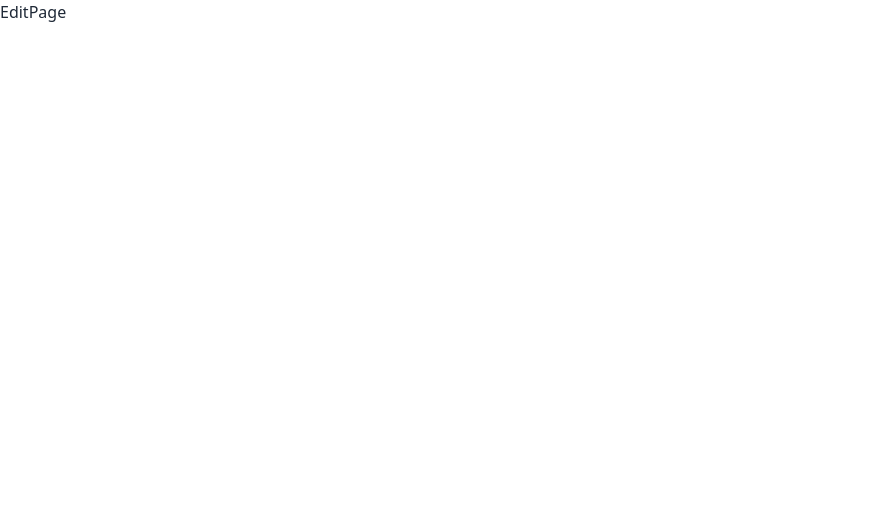
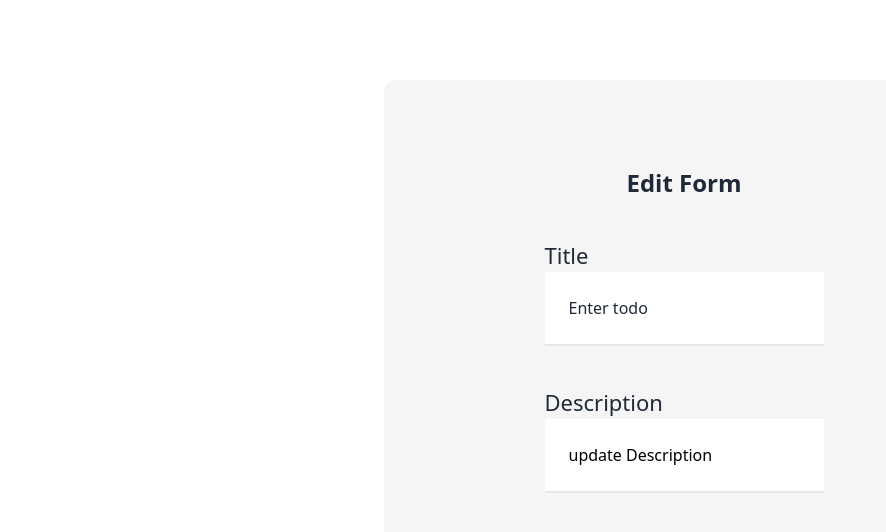
Before and after one commit to priyankashah3107/todoo, a React (Vite) app in the folder frontend/: page /edit/1 in a window 1280 px wide. Shown: the top 532 px of the page, without its empty margins (0-886 px from the left). Built offline with nearby package versions, Linux system fonts and the light colour scheme.

Commit message:
fix: fetchError

```diff
--- a/frontend/src/components/Dashboard.jsx
+++ b/frontend/src/components/Dashboard.jsx
@@ -247,7 +247,7 @@ import { useNavigate } from 'react-router-dom';
 const Dashboard = () => {
   const [tasks, setTasks] = useState([]);
   const navigate = useNavigate();
-  console.log("tasks", tasks);
+  console.log("tasks comes from Dashboard", tasks);
 
   const {mutate: logOut} = useMutation({
     mutationFn: async () => {
--- a/frontend/src/components/EditPage.jsx
+++ b/frontend/src/components/EditPage.jsx
@@ -1,8 +1,59 @@
-import React from 'react'
+import { useMutation } from '@tanstack/react-query';
+import React, { useState } from 'react'
 
-const EditPage = () => {
+const EditPage = ({tasks, setTasks}) => {
+  // const [task, setTask] = useState("Task6");
+  // const [desc, setDesc] = useState("Description 6")
+  const [formData, setFormData] = useState({
+    task: "Enter todo",
+   description:"update Description"
+
+  })
+
+  const {mutate: updateTask, isPending, isError} = useMutation({
+     mutationFn: async({task}) => {
+       try {
+         const res = await fetch(`/api/posts//update/:${id}`)
+       } catch (error) {
+
+       }
+     }
+  })
+  const saveTask = (e) => {
+    e.preventDefault();
+    updateTask()
+  }
+
+
+  const handleInputChange = (e) => {
+    setFormData({...formData, [e.target.name] : e.target.value});
+  }
   return (
-    <div>EditPage</div>
+    <div>
+      <form onClick={saveTask}
+      className='flex flex-col mt-20 ml-96 rounded-xl justify-center w-[600px] h-[500px] bg-[#f5f5f5] items-center gap-10'>
+        <h1 className='text-2xl font-semibold'>Edit Form</h1>
+        <div className='flex flex-col '>
+
+        <label className='text-[22px]'>Title</label>
+        <input type="text"
+        placeholder="Enter task"
+        onChange={handleInputChange}
+        value={formData.task}
+         className='p-6 border-b-2 ' />
+        </div>
+
+        <div className='flex flex-col '>
+        <label className='text-[22px]'>Description</label>
+        <input type="text"
+        placeholder="Enter Description"
+        onChange={handleInputChange}
+        value={formData.description}
+        className='p-6 border-b-2 text-black' />
+        </div>
+
+      </form>
+    </div>
   )
 }
 
--- a/frontend/src/components/ListTasks.jsx
+++ b/frontend/src/components/ListTasks.jsx
@@ -173,51 +173,62 @@
 
 
 
-import React, { useEffect, useState } from 'react';
-import { Link } from "react-router-dom";
+import React, { useEffect, useState } from 'react'
+import{ Link} from "react-router-dom"
 import toast from 'react-hot-toast';
 import { useDrag, useDrop } from 'react-dnd';
+import { useMutation } from '@tanstack/react-query';
 
-function ListTasks({ tasks, setTasks }) {
+const ListTasks = ({tasks, setTasks}) => {
   const [todos, setTodos] = useState([]);
   const [inProgress, setInProgress] = useState([]);
   const [closed, setClosed] = useState([]);
 
+
+  useEffect(() => {
     const fetchData = async () => {
       try {
-      const response = await fetch("/api/posts/all");
-      if (!response.ok) {
-        throw new Error("Network response was not ok");
+        const res = await fetch("/api/posts/all");
+        if (!res.ok) {
+          throw new Error('Network response was not ok');
         }
-      const todos = await response.json();
-      setTasks(todos); // Set fetched tasks
+        const result = await res.json();
+        if (result.error) {
+          throw new Error(result.error);
+        }
+        console.log("GetAllData", result);
+        setTodos(result);
       } catch (error) {
-      console.error("Fetch error: ", error);
+        console.error('Fetch error:', error);
+
       }
     };
 
-  useEffect(() => {
     fetchData();
   }, []);
 
+
   useEffect(() => {
-    if (Array.isArray(tasks)) {
-      const filterTodo = tasks.filter((task) => task.status === "todo");
-      const filterInProgress = tasks.filter((task) => task.status === "inProgress");
-      const filterClosed = tasks.filter((task) => task.status === "closed");
+    if(Array.isArray(tasks)) {
+    const filterTodo = tasks.filter((task) => task.status === "todo")
+    const filterinProgress = tasks.filter((task) => task.status === "inProgress");
+    const filterClosed = tasks.filter((task) => task.status === "closed")
 
-      setTodos([...filterTodo, ...todos]);
-      setInProgress(filterInProgress);
-      setClosed(filterClosed);
+    setTodos(filterTodo);
+    setInProgress(filterinProgress);
+    setClosed(filterClosed)
     }
   }, [tasks]);
 
-  const statuses = ["todo", "inProgress", "closed"];
+
+
+  const statueues = ["todo", "inProgress", "closed"]
+
 
   return (
+    <>
      <div className='flex flex-row gap-20'>
-      {statuses.map((status, idx) => (
-
+       {statueues.map((status, idx) => (
         <Section
         key={idx}
         status={status}
@@ -226,108 +237,131 @@ function ListTasks({ tasks, setTasks }) {
         todos={todos}
         inProgress={inProgress}
         closed={closed}
-
-        />
-      ))}
+        />))}
      </div>
-  );
+    </>
+  )
 }
 
-export default ListTasks;
+export default ListTasks
 
-const Section = ({ status, tasks, setTasks, todos, inProgress, closed }) => {
+
+const Section = ({status, tasks, setTasks, todos, inProgress, closed}) => {
+
+
   const [{ isOver }, drop] = useDrop(() => ({
     accept: "task",
     drop: (item) => addItemToSection(item.id),
     collect: (monitor) => ({
       isOver: !!monitor.isOver()
     })
-
-  }
-
-));
-
+  }))
 
 
   let text = "Todo";
   let bg = "bg-blue-400";
   let taskToMap = todos;
 
-  if (status === "inProgress") {
+  if(status === "inProgress") {
       text = "In Progress";
       bg = "bg-purple-400";
       taskToMap = inProgress;
   }
-  if (status === "closed") {
+  if(status === "closed") {
     text = "Closed";
     bg = "bg-green-400";
     taskToMap = closed;
   }
 
   const addItemToSection = (id) => {
+     console.log("Dropped", id, status)
+
      setTasks((prev) => {
-      const modifiedTasks = prev.map((t) => {
-        if (t.id === id) {
-          return { ...t, status: status };
+      const modifiTasks = prev.map((t) => {
+        if(t.id === id){
+          return {...t, status: status};
         }
         return t;
       });
+      // localStorage.setItem("tasks", JSON.stringify(modifiTasks));
+      toast.success("🎉 Tasks status Changed")
+      return modifiTasks;
+     })
+  }
 
-      toast.success("Task status changed");
-      return modifiedTasks;
-    });
 
-  };
-
-  // console.log("This data is tasktoMap", taskToMap)
-  // console.log("all tasks", tasks)
   return (
+    <>
     <div ref={drop} className={`w-64 rounded-md p-2 ${isOver ? "bg-[#f5f5f5]" : ""}`}>
       <Header text={text} bg={bg} count={taskToMap.length} />
       {taskToMap.length > 0 && taskToMap.map((task) => (
-        <Task key={task.id} task={task} tasks={tasks} setTasks={setTasks} />
+        <Task key={task.id} task={task} tasks={tasks} setTasks={setTasks}/>
       ))}
     </div>
-  );
-};
 
-const Header = ({ text, bg, count }) => {
+    </>
+  )
+}
+
+
+const Header = ({text, bg, count}) => {
    return (
+    <>
     <div className={`${bg} flex items-center h-12 pl-4 rounded-md uppercase text-sm text-white`}>
        {text}
+
        <div className={`ml-2 bg-white w-5 h-5 text-black rounded-full flex items-center justify-center`}>
         {count}
        </div>
     </div>
-  );
-};
+    </>
+   )
+}
 
-const Task = ({ task, tasks, setTasks }) => {
+
+const Task = ({task,  tasks, setTasks}) => {
+
   const [{ isDragging }, drag] = useDrag(() => ({
     type: "task",
-    item: { id: task.id },
+    item: {id: task.id},
     collect: (monitor) => ({
       isDragging: !!monitor.isDragging()
     })
-  }));
+  }))
+
+  console.log(isDragging)
+
+
+  // fetching the data
+
 
   const handleDelete = (id) => {
-    const filteredTasks = tasks.filter((t) => t.id !== id);
-    localStorage.setItem("tasks", JSON.stringify(filteredTasks));
-    setTasks(filteredTasks);
-    toast.success("Task Removed");
+     console.log(id);
+
+     const fTasks = tasks.filter((t) => t.id !== id);
+
+     localStorage.setItem("tasks", JSON.stringify(fTasks));
+     setTasks(fTasks)
+
+     toast.success("👻 Tasks Removed")
   };
 
+
   return (
-    <div ref={drag} className={`bg-blue-100 p-10 mt-8 rounded-lg shadow-lg cursor-grab flex flex-col gap-2 ${isDragging ? "opacity-30" : "opacity-100"}`}>
+   <>
+     <div key={task.id} className="">
+      <div ref={drag} className={`bg-blue-100 p-10 mt-8 rounded-lg shadow-lg cursor-grab flex flex-col gap-2 ${isDragging ? "opacity-30" : "opacity-100"} `}>
         <h1 className='text-xl font-semibold'>{task.name}</h1>
         <p className="font-medium text-gray-700">{task.description}</p>
         <p className='text-gray-500'>Created At: {task.createdAt}</p>
+        {/* theno button yaha add kr k check kr skte h edit delete and view details ka  */}
         <div className='flex flex-row gap-4 pl-2 mt-6 justify-around'>
-        <button className='err' onClick={() => handleDelete(task.id)}>Delete</button>
+                        <button className='err' onClick={() => handleDelete(task.id)} > Delete</button>
                         <button className='bl'><Link to={"/edit"}>Edit</Link></button>
-        <button className='bl vd'><Link to={"/detail"}>View Details</Link></button>
+                        <button className='bl vd '><Link to={"/detail"}>View Details</Link></button>
          </div>
      </div>
-  );
-};
+     </div>
+   </>
+  )
+}
```
Lines whose indentation alone changed are shown as unchanged.
